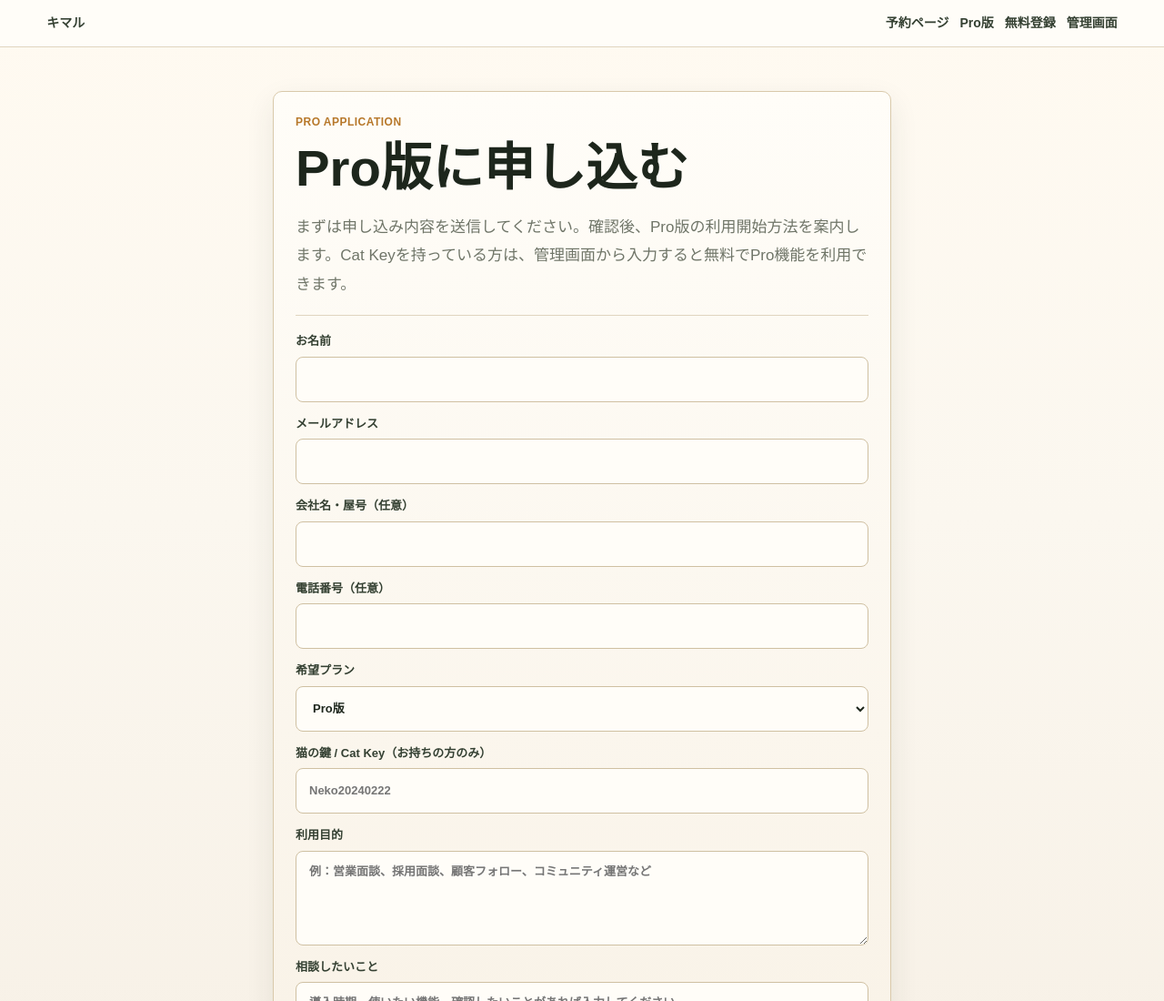
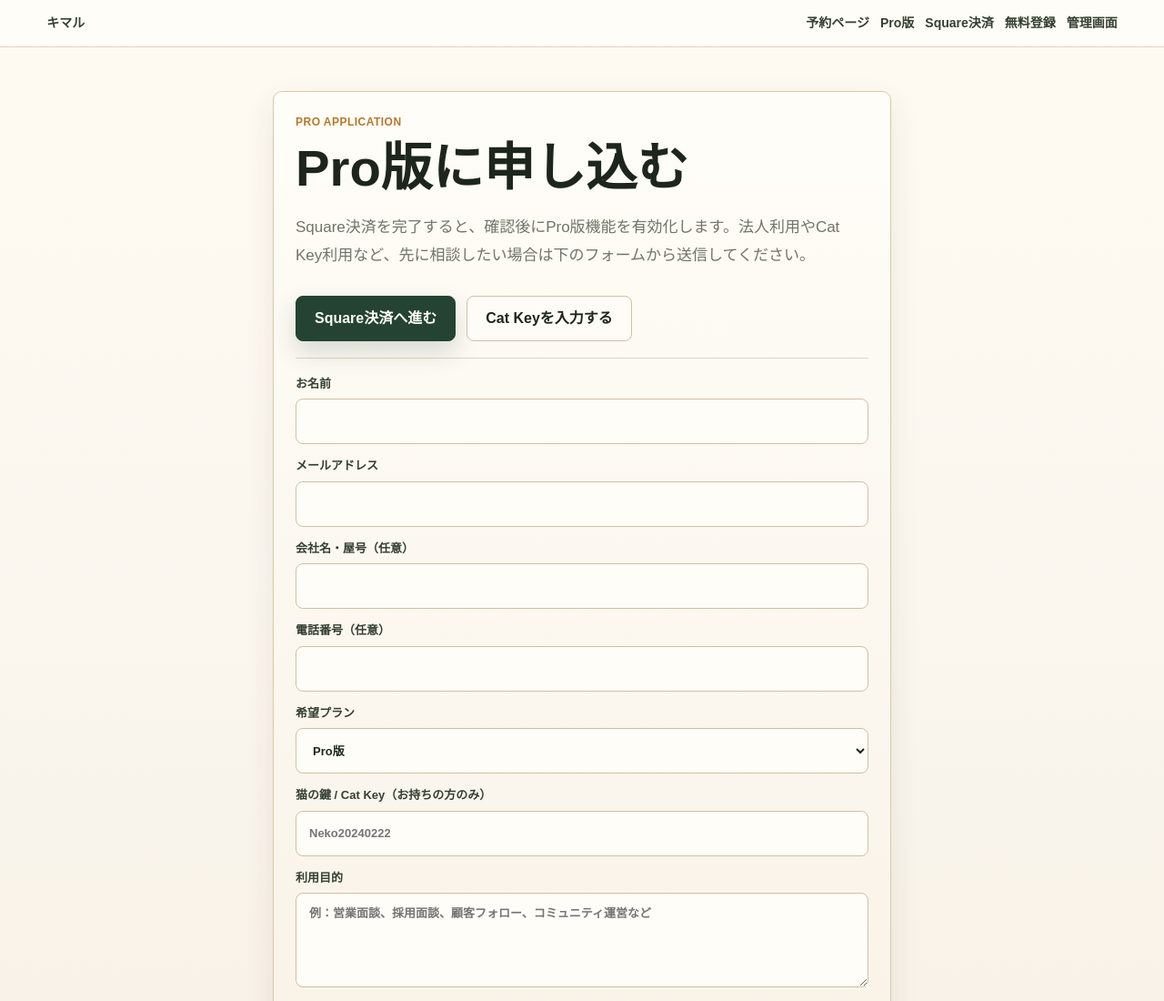
Before and after one commit to nekomura-ai/kimaru, a website: page public/pro-apply.html in a window 1280 px wide. Shown: the top 1100 px of the page at 91% size. Drawn offline with Linux system fonts and the light colour scheme.

Commit message:
Add Square payment option to Pro application page

```diff
--- a/public/pro-apply.html
+++ b/public/pro-apply.html
@@ -12,6 +12,7 @@
     <nav>
       <a href="/booking.html">予約ページ</a>
       <a href="/pro.html">Pro版</a>
+      <a href="/square.html">Square決済</a>
       <a href="/signup.html">無料登録</a>
       <a href="/admin.html">管理画面</a>
     </nav>
@@ -21,7 +22,11 @@
     <section class="panel profile-card">
       <p class="eyebrow">Pro Application</p>
       <h1>Pro版に申し込む</h1>
-      <p class="lead">まずは申し込み内容を送信してください。確認後、Pro版の利用開始方法を案内します。Cat Keyを持っている方は、管理画面から入力すると無料でPro機能を利用できます。</p>
+      <p class="lead">Square決済を完了すると、確認後にPro版機能を有効化します。法人利用やCat Key利用など、先に相談したい場合は下のフォームから送信してください。</p>
+      <div class="actions">
+        <a class="button primary" href="/square.html">Square決済へ進む</a>
+        <a class="button secondary" href="/admin.html">Cat Keyを入力する</a>
+      </div>
 
       <form id="pro-apply-form" class="form-grid">
         <label>お名前<input name="name" autocomplete="name" required /></label>
```
